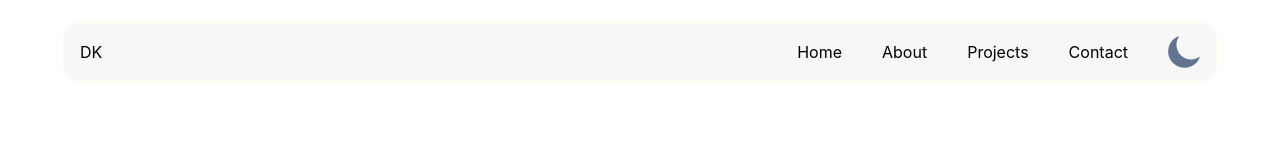
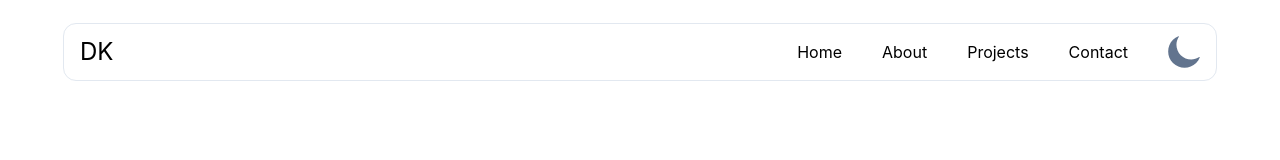
Before and after one commit to Dannio258/portfolio, a React (Vite) app: page / in a window 1280 px wide. Shown: the top 160 px of the page. Built offline with nearby package versions, Linux system fonts and the light colour scheme.

Commit message:
Just a little save, Navbar

```diff
--- a/src/pageComponents/Navbar.tsx
+++ b/src/pageComponents/Navbar.tsx
@@ -10,8 +10,8 @@ type NavbarProps = {
 function Navbar({ darkMode, setDarkMode }: NavbarProps) {
   return (
     <>
-      <nav className="w-[90%] sm:max-w-xl md:max-w-2xl lg:max-w-4xl xl:max-w-6xl 2xl:max-w-7xl mx-auto flex py-3 px-4 items-center outline-amber-50 outline-1 rounded-xl bg-surface dark:bg-surface-dark text-text dark:text-text-dark">
-        <p>DK</p>
+      <nav className="w-[90%] sm:max-w-xl md:max-w-2xl lg:max-w-4xl xl:max-w-6xl 2xl:max-w-7xl mx-auto flex py-3 px-4 items-center outline-slate-200 outline-1 rounded-xl dark:bg-surface-dark text-text dark:text-text-dark">
+        <p className="text-2xl">DK</p>
         <div className="flex items-center ml-auto gap-10">
           <ul>
             <li>
@@ -20,17 +20,17 @@ function Navbar({ darkMode, setDarkMode }: NavbarProps) {
           </ul>
           <ul>
             <li>
-              <Link to={"/"}>About</Link>
+              <Link to={"/about"}>About</Link>
             </li>
           </ul>
           <ul>
             <li>
-              <Link to={"/"}>Projects</Link>
+              <Link to={"/projects"}>Projects</Link>
             </li>
           </ul>
           <ul>
             <li>
-              <Link to={"/"}>Contact</Link>
+              <Link to={"/contant"}>Contact</Link>
             </li>
           </ul>
           <button onClick={() => setDarkMode((prev) => !prev)}>
```
Also changed, not shown: src/main.tsx (+16 -0 lines).
